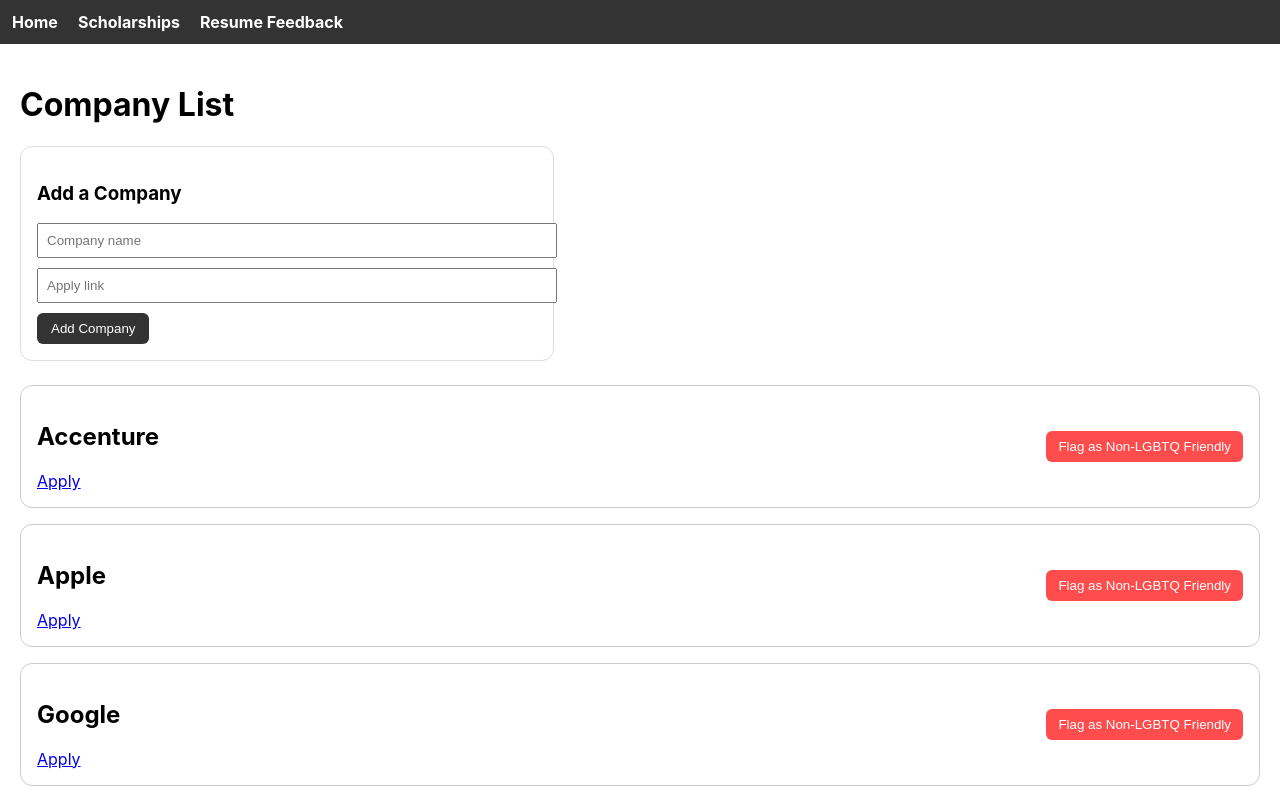
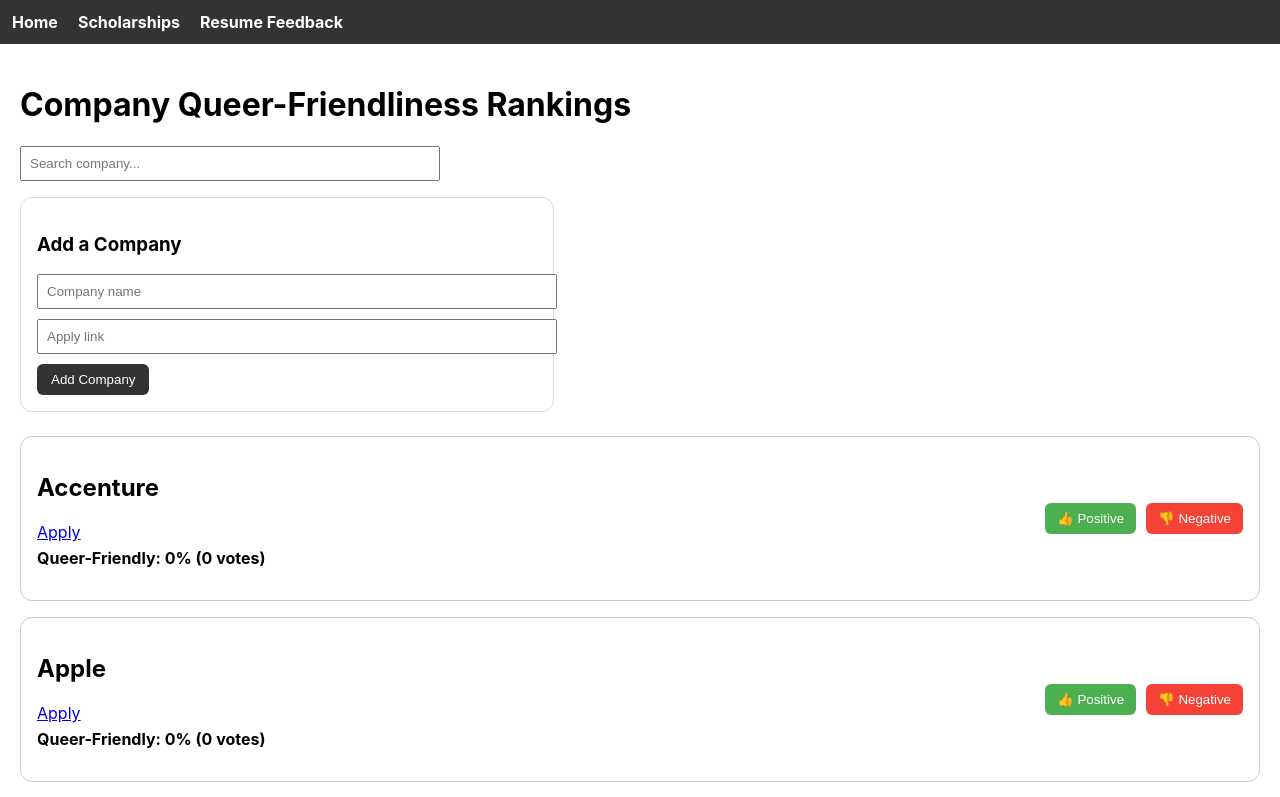
Before and after one commit to anniegao2013/qwerhacks2026, a React (Create React App) app in the folder lgbtech/: page / in a window 1280 px wide. Shown: the top 797 px of the page. Built offline with nearby package versions, Linux system fonts and the light colour scheme.

Commit message:
home functionality complete

```diff
--- a/lgbtech/src/App.js
+++ b/lgbtech/src/App.js
@@ -13,31 +13,16 @@
 /* ===================== Home ===================== */
 const Home = () => {
   const defaultCompanies = [
-    {
-      name: "Accenture",
-      applyLink: "https://www.accenture.com/us-en/careers",
-      flagged: false,
-    },
-    {
-      name: "Apple",
-      applyLink: "https://www.apple.com/careers/",
-      flagged: false,
-    },
-    {
-      name: "Google",
-      applyLink: "https://careers.google.com/",
-      flagged: false,
-    },
-    {
-      name: "IBM",
-      applyLink: "https://www.ibm.com/employment/",
-      flagged: false,
-    },
+    { name: "Accenture", applyLink: "https://www.accenture.com/us-en/careers", positive: 0, negative: 0 },
+    { name: "Apple", applyLink: "https://www.apple.com/careers/", positive: 0, negative: 0 },
+    { name: "Google", applyLink: "https://careers.google.com/", positive: 0, negative: 0 },
+    { name: "IBM", applyLink: "https://www.ibm.com/employment/", positive: 0, negative: 0 },
   ];
 
   const [companies, setCompanies] = useState([]);
   const [newName, setNewName] = useState("");
   const [newLink, setNewLink] = useState("");
+  const [search, setSearch] = useState("");
 
   /* Load from localStorage */
   useEffect(() => {
@@ -52,6 +37,21 @@
     }
   }, [companies]);
 
+  const getPercent = (c) => {
+    const total = c.positive + c.negative;
+    if (total === 0) return 0;
+    return Math.round((c.positive / total) * 100);
+  };
+
+  const sortCompanies = (list) =>
+    [...list].sort((a, b) => getPercent(b) - getPercent(a));
+
+  const vote = (index, type) => {
+    const updated = [...companies];
+    updated[index][type] += 1;
+    setCompanies(sortCompanies(updated));
+  };
+
   const addCompany = () => {
     if (!newName.trim() || !newLink.trim()) return;
 
@@ -60,34 +60,32 @@
       return;
     }
 
-    setCompanies([
-      { name: newName.trim(), applyLink: newLink.trim(), flagged: false },
+    setCompanies(sortCompanies([
+      { name: newName.trim(), applyLink: newLink.trim(), positive: 0, negative: 0 },
       ...companies,
-    ]);
+    ]));
 
     setNewName("");
     setNewLink("");
   };
 
-  const flagCompany = (index) => {
-    const updated = [...companies];
-    updated[index].flagged = true;
-    const item = updated.splice(index, 1)[0];
-    setCompanies([...updated, item]);
-  };
-
-  const unflagCompany = (index) => {
-    const updated = [...companies];
-    updated[index].flagged = false;
-    const item = updated.splice(index, 1)[0];
-    setCompanies([item, ...updated]);
-  };
+  const filteredCompanies = companies.filter(c =>
+    c.name.toLowerCase().includes(search.toLowerCase())
+  );
 
   return (
     <div style={styles.container}>
-      <h1>Company List</h1>
+      <h1>Company Queer-Friendliness Rankings</h1>
 
-      {/* Add Company Form */}
+      {/* Search */}
+      <input
+        style={styles.searchInput}
+        placeholder="Search company..."
+        value={search}
+        onChange={(e) => setSearch(e.target.value)}
+      />
+
+      {/* Add Company */}
       <div style={styles.addForm}>
         <h3>Add a Company</h3>
         <input
@@ -109,41 +107,42 @@
 
       {/* Company List */}
       <div style={styles.verticalList}>
-        {companies.map((company, index) => (
-          <div
-            key={company.name}
-            style={{
-              ...styles.card,
-              opacity: company.flagged ? 0.5 : 1,
-              backgroundColor: company.flagged ? "#f2f2f2" : "#fff",
-            }}
-          >
+        {filteredCompanies.map((company, index) => {
+          const percent = getPercent(company);
+          return (
+            <div key={company.name} style={styles.card}>
               <div style={styles.cardContent}>
                 <div>
                   <h2>{company.name}</h2>
                   <a href={company.applyLink} target="_blank" rel="noreferrer">
                     Apply
                   </a>
+                  <p style={styles.percent}>
+                    Queer-Friendly: {percent}% ({company.positive + company.negative} votes)
+                  </p>
                 </div>
 
-              {company.flagged ? (
+                <div style={styles.voteButtons}>
                   <button
                     style={{ ...styles.button, background: "#4caf50" }}
-                  onClick={() => unflagCompany(index)}
+                    onClick={() => vote(companies.indexOf(company), "positive")}
                   >
-                  Unflag
+                    👍 Positive
                   </button>
-              ) : (
                   <button
-                  style={{ ...styles.button, background: "#ff4d4d" }}
-                  onClick={() => flagCompany(index)}
+                    style={{ ...styles.button, background: "#f44336" }}
+                    onClick={() => vote(companies.indexOf(company), "negative")}
                   >
-                  Flag as Non-LGBTQ Friendly
+                    👎 Negative
                   </button>
-              )}
                 </div>
               </div>
-        ))}
+            </div>
+          );
+        })}
+        {filteredCompanies.length === 0 && (
+          <p>No companies match your search.</p>
+        )}
       </div>
     </div>
   );
@@ -194,6 +193,12 @@
   container: {
     padding: "20px",
   },
+  searchInput: {
+    width: "100%",
+    maxWidth: "400px",
+    padding: "8px",
+    marginBottom: "16px",
+  },
   addForm: {
     maxWidth: "500px",
     border: "1px solid #ddd",
@@ -229,6 +234,14 @@
     justifyContent: "space-between",
     alignItems: "center",
   },
+  percent: {
+    marginTop: "6px",
+    fontWeight: "bold",
+  },
+  voteButtons: {
+    display: "flex",
+    gap: "10px",
+  },
   button: {
     color: "#fff",
     border: "none",
```
Lines whose indentation alone changed are shown as unchanged.
